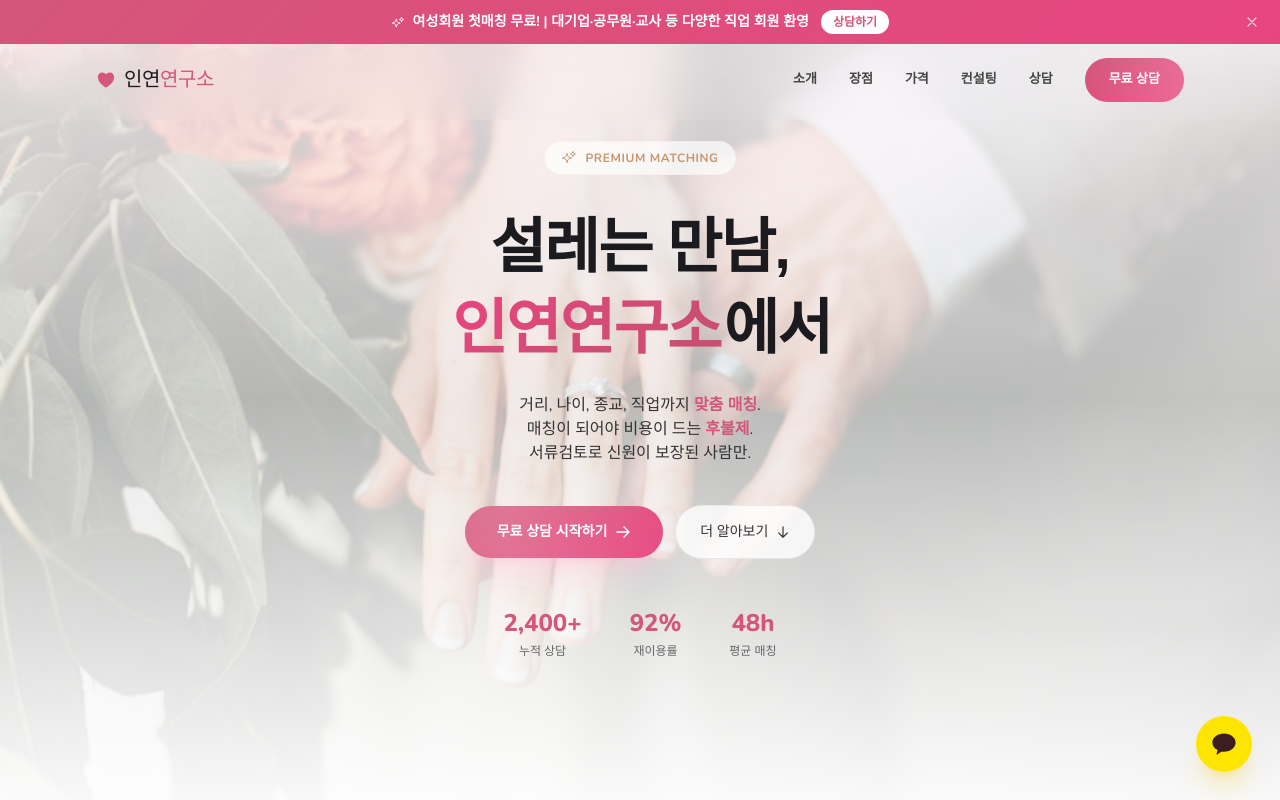
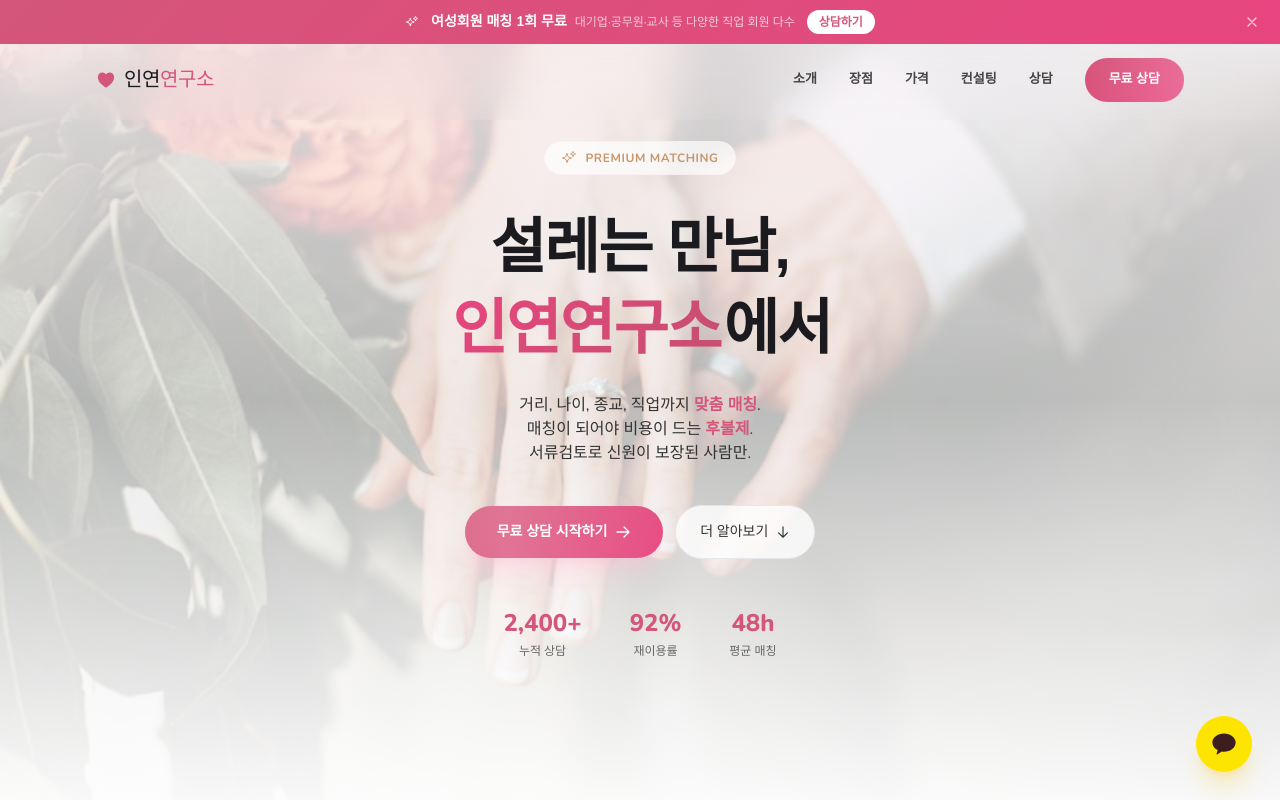
Before and after one commit to gustn0117/inyeon-lab, a Next.js app: page / in a window 1280 px wide. Shown: the top 800 px of the page. Built offline with nearby package versions, Linux system fonts and the light colour scheme; a web font is replaced by a local one.

Commit message:
이벤트 배너 문구 수정: 여성회원 매칭 1회 무료 + 다양한 직업 회원 다수

```diff
--- a/src/app/page.tsx
+++ b/src/app/page.tsx
@@ -51,7 +51,7 @@ function EventBanner() {
   return (
     <div className="fixed inset-x-0 top-0 z-[110] text-center py-2.5 px-4" style={{ background: `linear-gradient(135deg, ${pk}, #e8457f)` }}>
       <div className="max-w-6xl mx-auto flex items-center justify-center gap-3">
-        <span className="text-white text-xs sm:text-sm font-bold">{I.sparkle("w-3.5 h-3.5 inline-block mr-1")} 여성회원 첫매칭 무료! | 대기업·공무원·교사 등 다양한 직업 회원 환영</span>
+        <span className="text-white text-xs sm:text-sm font-bold flex flex-col sm:flex-row sm:gap-2 items-center">{I.sparkle("w-3.5 h-3.5 inline-block mr-1")} 여성회원 매칭 1회 무료 <span className="text-white/70 text-[0.65rem] sm:text-xs font-medium">대기업·공무원·교사 등 다양한 직업 회원 다수</span></span>
         <a href={KAKAO} target="_blank" rel="noopener noreferrer" onClick={trackLead} className="text-[0.65rem] sm:text-xs font-bold px-3 py-1 rounded-full bg-white hover:bg-pink-50 transition-colors" style={{ color: pk }}>상담하기</a>
         <button onClick={() => setShow(false)} className="absolute right-3 sm:right-5 text-white/70 hover:text-white transition-colors">{I.x("w-4 h-4")}</button>
       </div>
```
